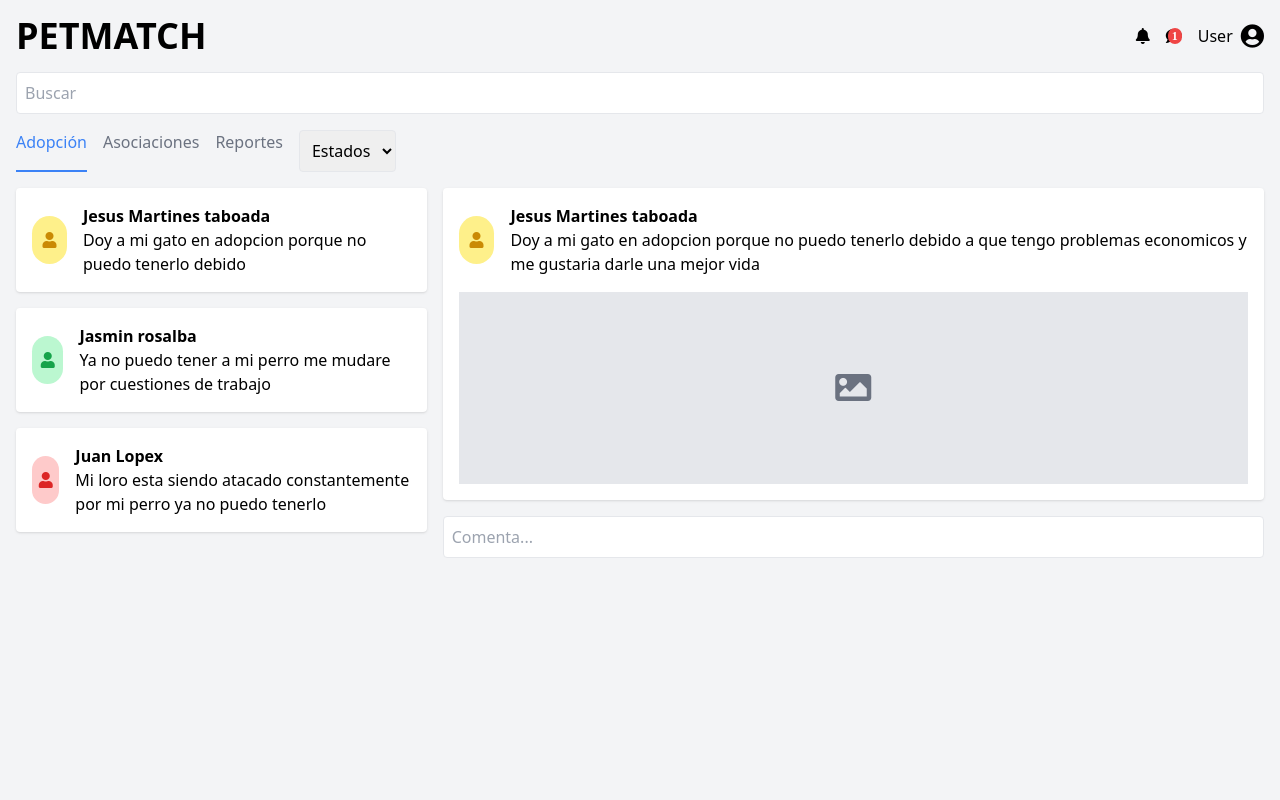
After one commit to dachugamer33333/PetMatch, a PHP site: page /View/dashboard.php in a window 1280 px wide. The commit adds this page. Run offline with PHP 8.4, Linux system fonts and the light colour scheme; some libraries are stand-ins or nearby versions.

Commit message:
dashboard

```diff
--- /dev/null
+++ b/View/dashboard.php
@@ -0,0 +1,94 @@
+<html>
+<head>
+    <script src="https://cdn.tailwindcss.com"></script>
+    <link rel="stylesheet" href="https://cdnjs.cloudflare.com/ajax/libs/font-awesome/5.15.3/css/all.min.css">
+</head>
+<body class="bg-gray-100">
+    <div class="container mx-auto p-4">
+        <!-- Header -->
+        <div class="flex items-center justify-between mb-4">
+            <div class="text-4xl font-bold">PETMATCH</div>
+            <div class="flex items-center space-x-4">
+                <i class="fas fa-bell"></i>
+                <i class="fas fa-comment-dots relative">
+                    <span class="absolute top-0 right-0 bg-red-500 text-white text-xs rounded-full px-1">1</span>
+                </i>
+                <div class="flex items-center space-x-2">
+                    <span>User</span>
+                    <i class="fas fa-user-circle text-2xl"></i>
+                </div>
+            </div>
+        </div>
+
+        <!-- Search Bar -->
+        <div class="mb-4">
+            <input type="text" placeholder="Buscar" class="w-full p-2 border rounded">
+        </div>
+
+        <!-- Navigation Tabs -->
+        <div class="flex space-x-4 mb-4">
+            <a href="#" class="text-blue-500 border-b-2 border-blue-500">Adopción</a>
+            <a href="#" class="text-gray-500">Asociaciones</a>
+            <a href="#" class="text-gray-500">Reportes</a>
+            <select class="border rounded p-2">
+                <option>Estados</option>
+            </select>
+        </div>
+
+        <!-- Main Content -->
+        <div class="flex space-x-4">
+            <!-- Left Column -->
+            <div class="w-1/3 space-y-4">
+                <div class="p-4 bg-white rounded shadow flex items-center space-x-4">
+                    <div class="bg-yellow-200 rounded-full w-12 h-12 flex items-center justify-center">
+                        <i class="fas fa-user text-yellow-600"></i>
+                    </div>
+                    <div>
+                        <div class="font-bold">Jesus Martines taboada</div>
+                        <div>Doy a mi gato en adopcion porque no puedo tenerlo debido</div>
+                    </div>
+                </div>
+                <div class="p-4 bg-white rounded shadow flex items-center space-x-4">
+                    <div class="bg-green-200 rounded-full w-12 h-12 flex items-center justify-center">
+                        <i class="fas fa-user text-green-600"></i>
+                    </div>
+                    <div>
+                        <div class="font-bold">Jasmin rosalba</div>
+                        <div>Ya no puedo tener a mi perro me mudare por cuestiones de trabajo</div>
+                    </div>
+                </div>
+                <div class="p-4 bg-white rounded shadow flex items-center space-x-4">
+                    <div class="bg-red-200 rounded-full w-12 h-12 flex items-center justify-center">
+                        <i class="fas fa-user text-red-600"></i>
+                    </div>
+                    <div>
+                        <div class="font-bold">Juan Lopex</div>
+                        <div>Mi loro esta siendo atacado constantemente por mi perro ya no puedo tenerlo</div>
+                    </div>
+                </div>
+            </div>
+
+            <!-- Right Column -->
+            <div class="w-2/3 space-y-4">
+                <div class="p-4 bg-white rounded shadow">
+                    <div class="flex items-center space-x-4 mb-4">
+                        <div class="bg-yellow-200 rounded-full w-12 h-12 flex items-center justify-center">
+                            <i class="fas fa-user text-yellow-600"></i>
+                        </div>
+                        <div>
+                            <div class="font-bold">Jesus Martines taboada</div>
+                            <div>Doy a mi gato en adopcion porque no puedo tenerlo debido a que tengo problemas economicos y me gustaria darle una mejor vida</div>
+                        </div>
+                    </div>
+                    <div class="bg-gray-200 h-48 flex items-center justify-center">
+                        <i class="fas fa-image text-gray-500 text-4xl"></i>
+                    </div>
+                </div>
+                <div class="flex items-center space-x-4">
+                    <input type="text" placeholder="Comenta..." class="w-full p-2 border rounded">
+                </div>
+            </div>
+        </div>
+    </div>
+</body>
+</html>
--- a/View/register.php
+++ b/View/register.php
@@ -24,7 +24,7 @@
     <form method="post">
     <label for="usuario">Usuario</label><input type="text" placeholder="name" required name="usuario"><br>
     <label for="pass">Password</label><input type="password" name="pass" placeholder="****"><br>
-    <input type="submit" value="Registrar">
+    <input type="submit" value="Registrar"><button><a href="login.php">login</a></button>
     </form>
 </body>
 </html>
```
Also changed, not shown: Controller/config.php (+16 -1 lines), View/login.php (+24 -8 lines).
